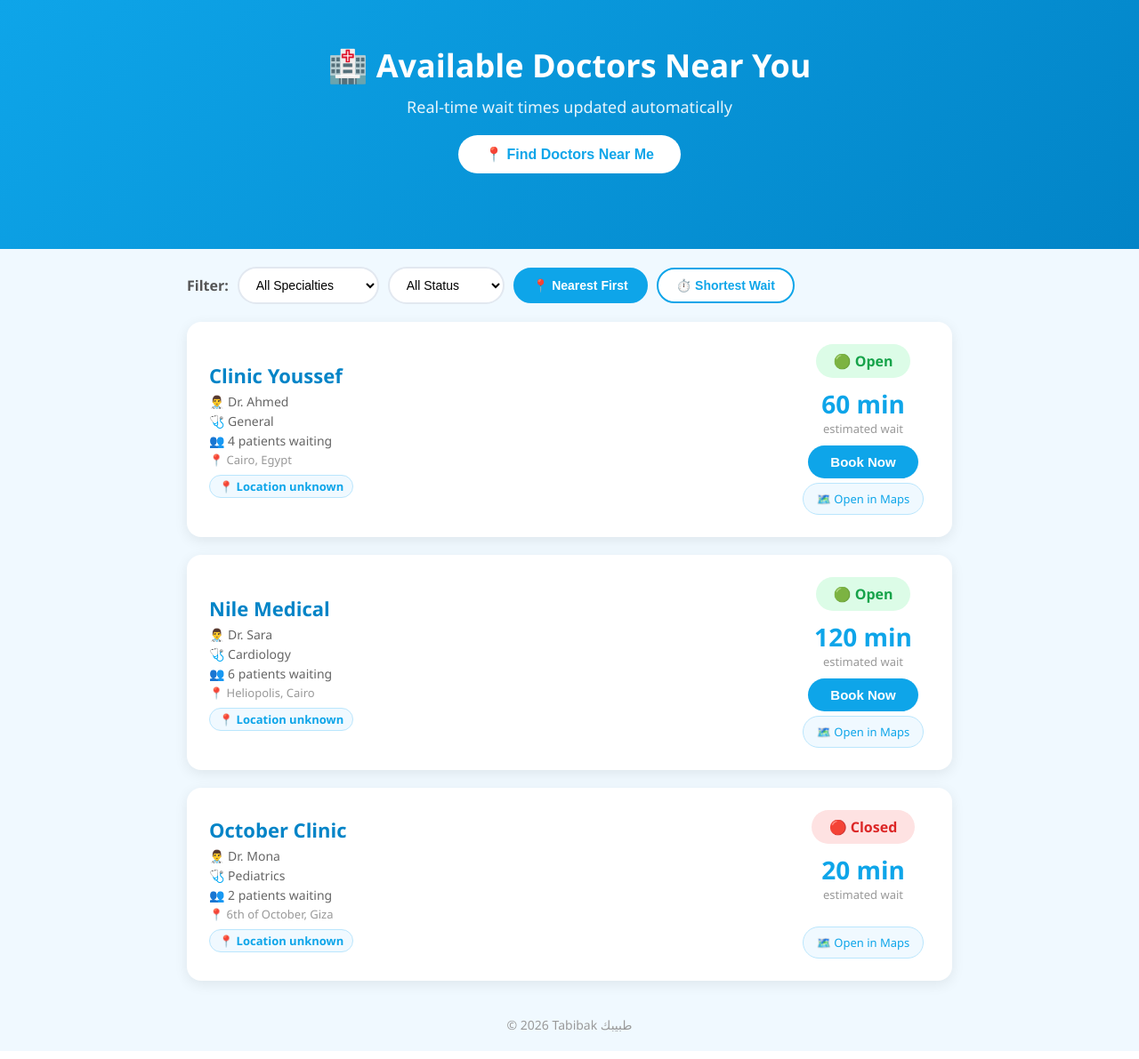
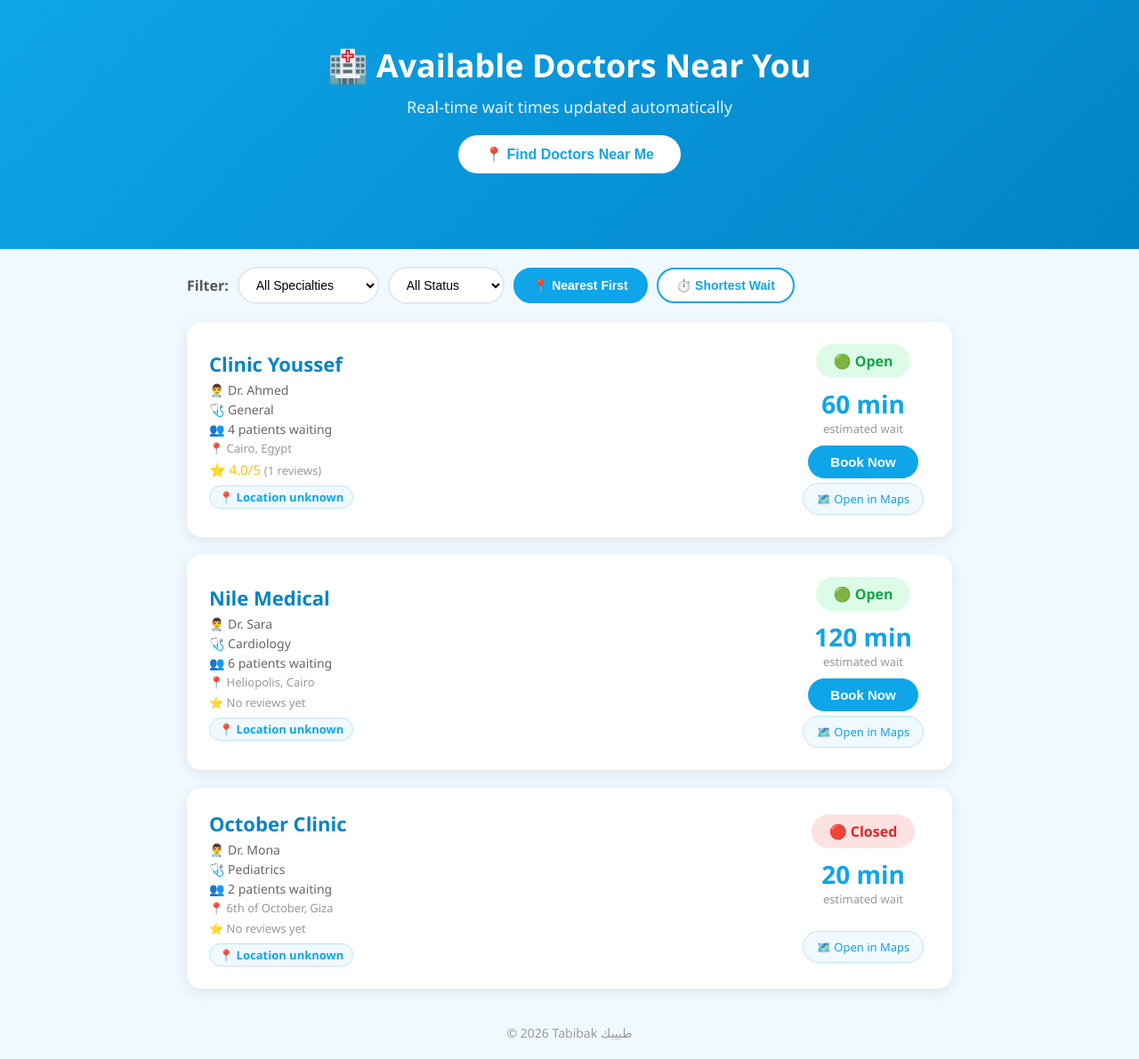
Before and after one commit to yoyo122001yt-ctrl/tabibak, a Flask app: page /clinics in a window 1280 px wide. Shown: the part 64-1255 px from the top of the page at 89% size. Run offline with Flask 3, Linux system fonts and the light colour scheme; data comes from the database, SQL or seed files in the repository; tables that the repository leaves empty hold one stand-in row (values such as "Sample post").

Commit message:
Add reviews to clinics page

```diff
--- a/app.py
+++ b/app.py
@@ -54,7 +54,21 @@ def home():
 @app.route("/clinics")
 def clinics():
     data = get_clinics()
-    return render_template("clinics.html", clinics=data)
+    conn = sqlite3.connect("tabibak.db")
+    cursor = conn.cursor()
+    cursor.execute("""
+        SELECT clinic_id,
+               ROUND(AVG(rating), 1) as avg_rating,
+               COUNT(*) as review_count
+        FROM reviews
+        GROUP BY clinic_id
+    """)
+    reviews_data = cursor.fetchall()
+    conn.close()
+    reviews = {}
+    for r in reviews_data:
+        reviews[r[0]] = {"avg": r[1], "count": r[2]}
+    return render_template("clinics.html", clinics=data, reviews=reviews)
 
 # ─── BOOKING ROUTES ───────────────────────────────────────
 @app.route("/book/<int:clinic_id>")
--- a/templates/clinics.html
+++ b/templates/clinics.html
@@ -343,6 +343,14 @@
          {% if clinic[9] %}
         <p class="address">📍 {{ clinic[9] }}</p>
          {% endif %}
+        {% if reviews[clinic[0]] %}
+         <p style="color:#fbbf24; font-size:15px; margin-top:5px;">
+        ⭐ {{ reviews[clinic[0]]['avg'] }}/5
+         <span style="color:#999; font-size:13px;">({{ reviews[clinic[0]]['count'] }} reviews)</span>
+    </p>
+    {% else %}
+    <p style="color:#999; font-size:13px; margin-top:5px;">⭐ No reviews yet</p>
+    {% endif %}
     <span class="distance-badge" id="dist-{{ clinic[0] }}">📍 Location unknown</span>
         </div>
             <div class="clinic-status">
```
Lines whose indentation alone changed are shown as unchanged.
